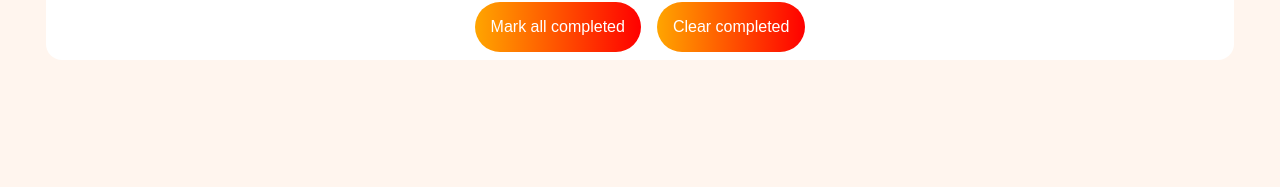
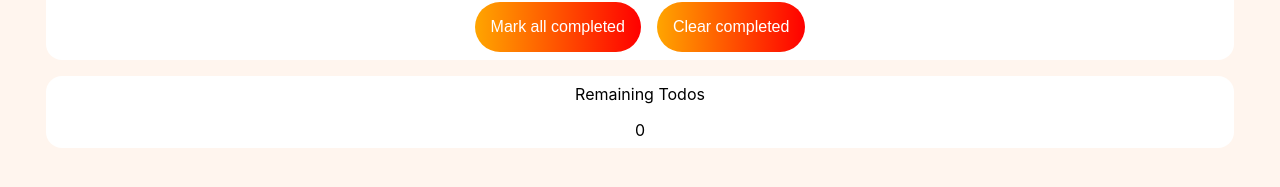
Before and after one commit to ranayas/redux-todo-app, a React (Create React App) app: page / in a window 1280 px wide. Shown: the part 269-456 px from the top of the page. Built offline with nearby package versions, Linux system fonts and the light colour scheme; no server answers; what miragejs would draw is missing.

Commit message:
add remaining todos

```diff
--- a/src/App.css
+++ b/src/App.css
@@ -8,3 +8,7 @@
 .app__actions-wrapper {
   padding-top: 3.2rem;
 }
+
+.app__remaining-todos-wrapper {
+  padding-top: 1.6rem;
+}
--- a/src/App.js
+++ b/src/App.js
@@ -2,6 +2,7 @@ import Title from "./components/Title";
 import TodoTextInput from "./components/TodoTextInput";
 import TodoList from "./components/TodoList";
 import Actions from "./components/Actions";
+import RemainingTodos from "./components/RemainingTodos";
 import "./App.css";
 
 const App = () => {
@@ -15,6 +16,8 @@ const App = () => {
       <div className="app__actions-wrapper">
         <Actions />
       </div>
+      <div className='app__remaining-todos-wrapper'></div>
+      <RemainingTodos />
     </div>
   );
 };
--- /dev/null
+++ b/src/components/RemainingTodos/RemainingTodos.css
@@ -0,0 +1,16 @@
+.remaining-todos {
+    background: white;
+    border-radius: 1.6rem;
+    padding: .8rem;
+    overflow: hidden;
+}
+.remaining-todos__title {
+    font-size: 1.6rem;
+    text-align: center;
+}
+
+.remaining-todos__count {
+    padding-top: 1.6rem;
+    font-size: 1.6rem;
+    text-align: center;
+}
--- /dev/null
+++ b/src/components/RemainingTodos/index.js
@@ -0,0 +1,17 @@
+import { useSelector } from "react-redux";
+import "./RemainingTodos.css";
+import * as todosSelectors from "../../store/todos/todosSelectors";
+
+const RemainingTodos = () => {
+  const remainingTodosCount = useSelector(
+    todosSelectors.selectRemainingTodosCount
+  );
+  return (
+    <div className="remaining-todos">
+      <p className="remaining-todos__title">Remaining Todos</p>
+      <p className="remaining-todos__count">{remainingTodosCount}</p>
+    </div>
+  );
+};
+
+export default RemainingTodos;
--- a/src/store/todos/todosSelectors.js
+++ b/src/store/todos/todosSelectors.js
@@ -12,4 +12,8 @@ export const selectTodoIds = createSelector(selectTodos, (todos) =>
 
 export const selectTodo = (id) => (state) => selectTodoEntities(state)[id];
 
-export const selectTodoColor = (id) => (state) => selectTodoEntities(state)[id].color;
+export const selectTodoColor = (id) => (state) =>
+  selectTodoEntities(state)[id].color;
+
+export const selectRemainingTodosCount = (state) =>
+  selectTodos(state).filter((todo) => !todo.completed).length;
```
